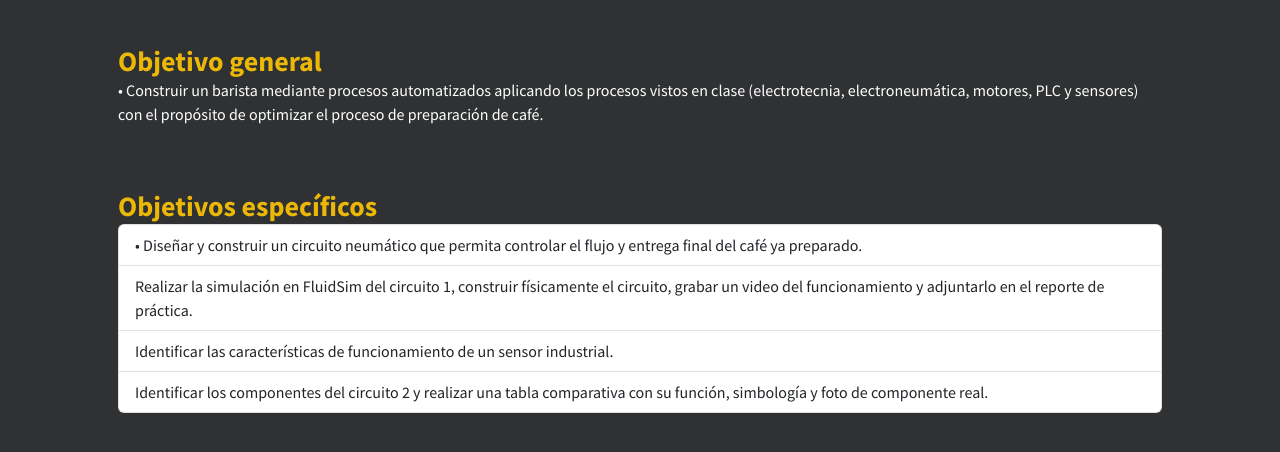
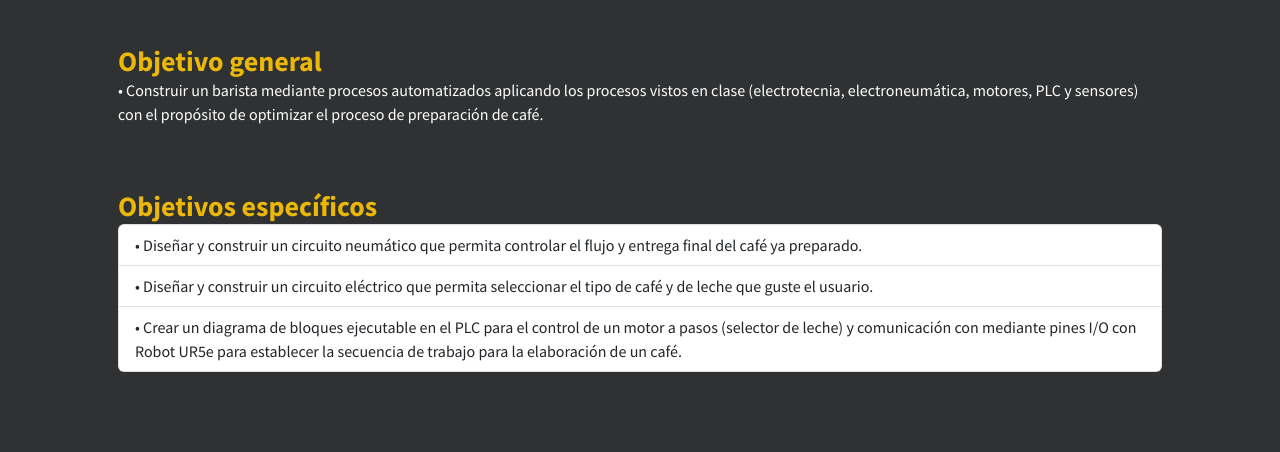
Before and after one commit to JPHAJP/automatizacion, a plain HTML site: page proyecto.html in a window 1280 px wide. Shown: the part 734-1186 px from the top of the page. Drawn offline with nearby package versions, Linux system fonts and the light colour scheme.

Commit message:
objetivos

```diff
--- a/proyecto.html
+++ b/proyecto.html
@@ -90,13 +90,12 @@
                     <ul class="list-group">
                         <li class="list-group-item">• Diseñar y construir un circuito neumático que permita controlar el
                             flujo y entrega final del café ya preparado.</li>
-                        <li class="list-group-item">Realizar la simulación en FluidSim del circuito 1, construir
-                            físicamente el circuito, grabar un video del funcionamiento y adjuntarlo en el reporte de
-                            práctica.</li>
-                        <li class="list-group-item">Identificar las características de funcionamiento de un sensor
-                            industrial.</li>
-                        <li class="list-group-item">Identificar los componentes del circuito 2 y realizar una tabla
-                            comparativa con su función, simbología y foto de componente real.</li>
+                        <li class="list-group-item">• Diseñar y construir un circuito eléctrico que permita seleccionar el tipo de café y de leche que guste el
+                            usuario.
+                            </li>
+                        <li class="list-group-item">• Crear un diagrama de bloques ejecutable en el PLC para el control de un motor a pasos (selector de
+                            leche) y comunicación con mediante pines I/O con Robot UR5e para establecer la secuencia de trabajo
+                            para la elaboración de un café.</li>
                     </ul>
                 </div>
             </div>
```
